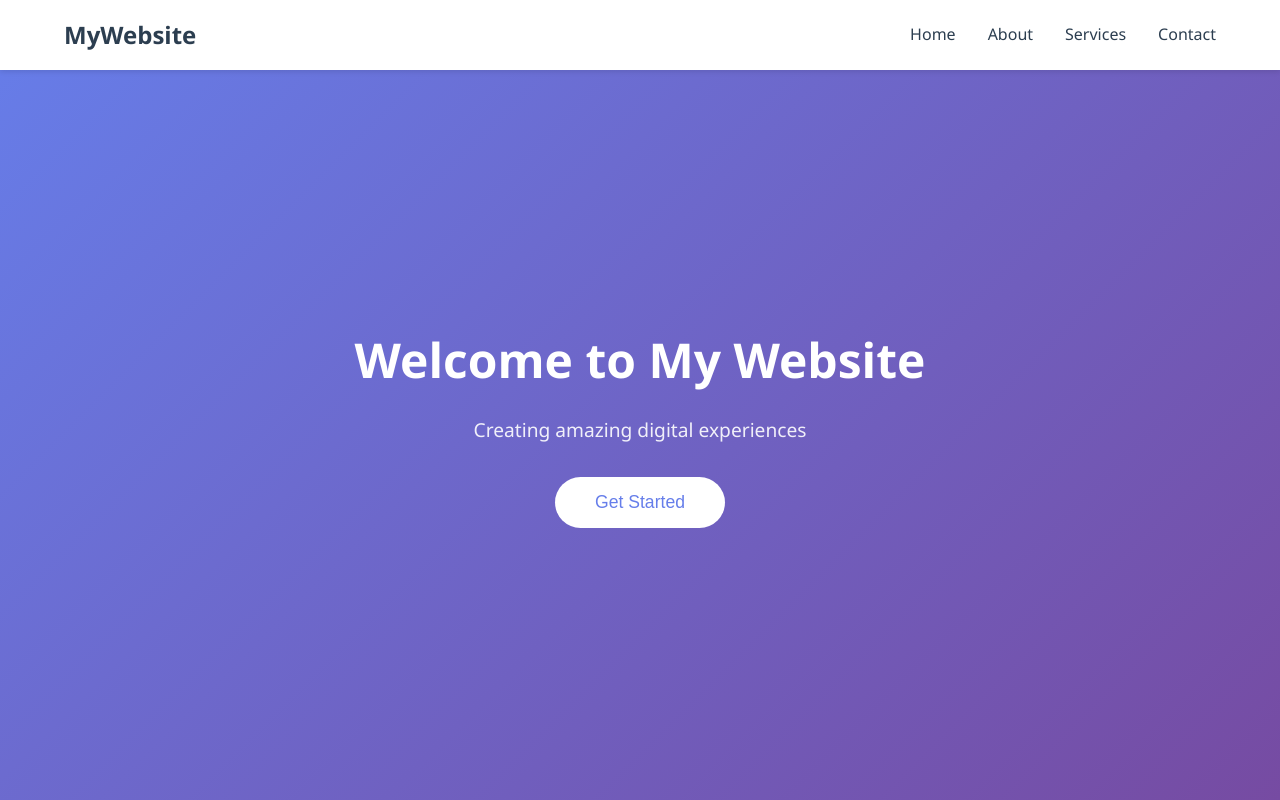
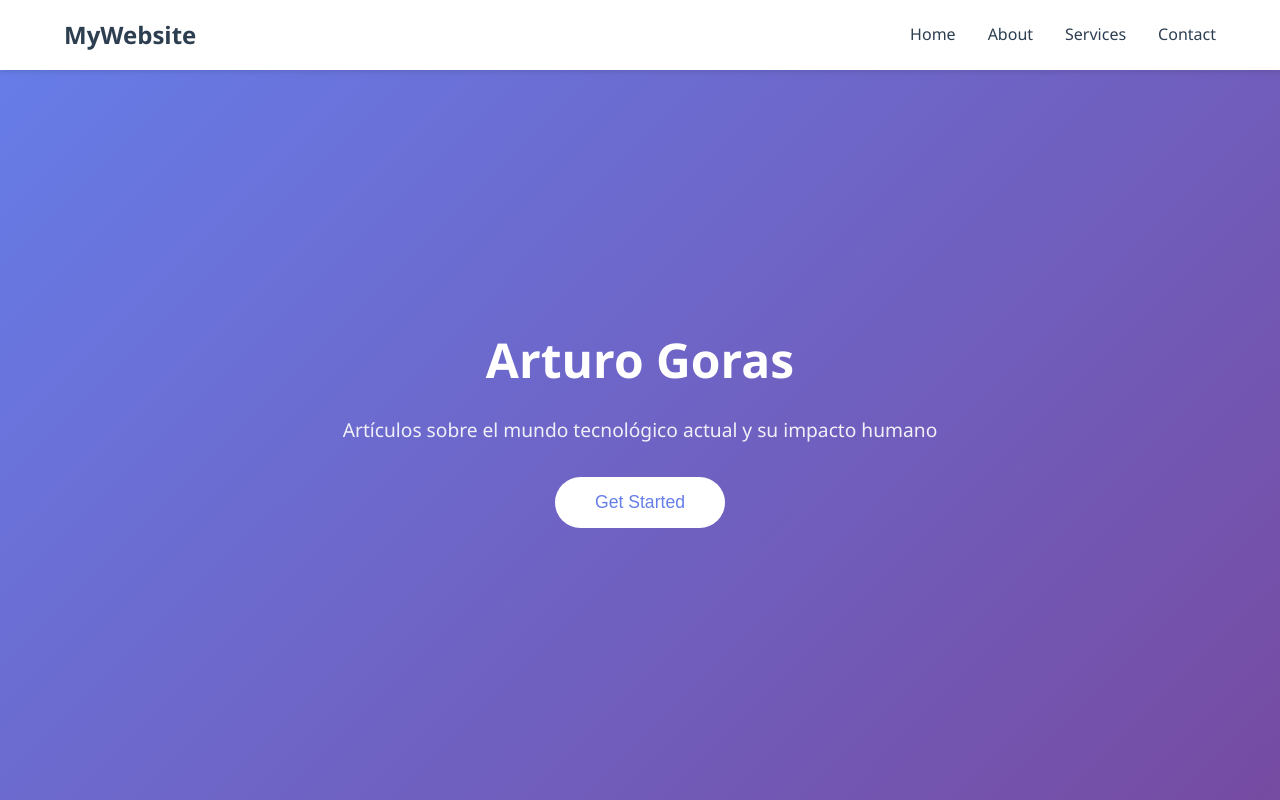
Before and after one commit to ivanarturo96/website, a plain HTML site: page index.html in a window 1280 px wide. Shown: the top 800 px of the page. Drawn offline with Linux system fonts and the light colour scheme.

Commit message:
Update index.html with new content and structure

```diff
--- a/index.html
+++ b/index.html
@@ -21,8 +21,8 @@
 
     <section id="home" class="hero">
         <div class="hero-content">
-            <h1>Welcome to My Website</h1>
-            <p>Creating amazing digital experiences</p>
+            <h1>Arturo Goras</h1>
+            <p>Artículos sobre el mundo tecnológico actual y su impacto humano</p>
             <button class="cta-button">Get Started</button>
         </div>
     </section>
```
